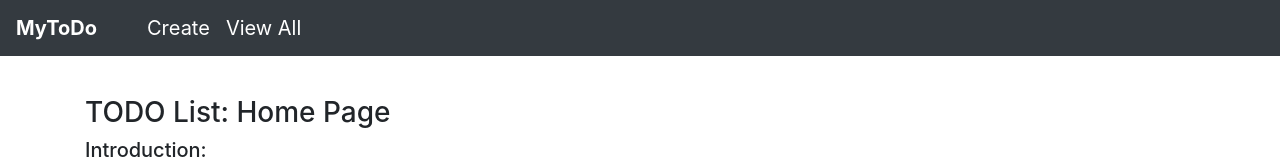
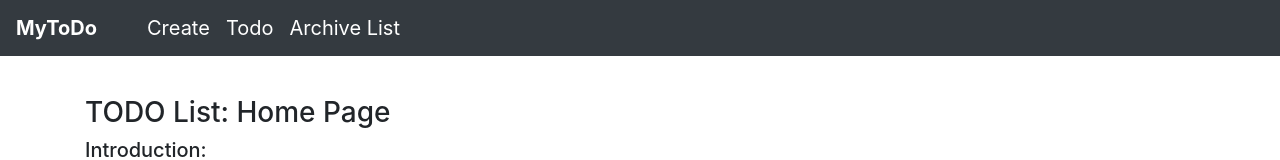
Before and after one commit to cargando/react_todo, a React (Create React App) app: page / in a window 1280 px wide. Shown: the top 160 px of the page. Built offline with nearby package versions, Linux system fonts and the light colour scheme.

Commit message:
archive + active Lists

```diff
--- a/src/components/navbar/index.jsx
+++ b/src/components/navbar/index.jsx
@@ -24,7 +24,9 @@ class NavBar extends Component {
 					<ul className='navbar-nav mr-auto'>
 						<li className='nav-item'>
 							<Link className='navbar-brand' to={ URL.URL_ADD_ITEM }>Create</Link>
-							<Link className='navbar-brand' to={ URL.URL_VIEW_LIST }>View All</Link>
+							<Link className='navbar-brand' to={ URL.URL_VIEW_LIST }>Todo</Link>
+							<Link className='navbar-brand' to={ URL.URL_ARCHIVE }>Archive List</Link>
+
 						</li>
 					</ul>
 				</div>
--- a/src/components/task_list/index.jsx
+++ b/src/components/task_list/index.jsx
@@ -10,6 +10,7 @@ class TaskList extends Component {
 		dataList: PropTypes.array, // redux - список задач
 		actUpdateTaskList: PropTypes.func, // redux - обновить весь список с напоминаниями
 		actClearTaskList: PropTypes.func, // redux - очистить весь список
+		archive: PropTypes.bool, // вывести элементы из архива
 	};
 
 	static defaultProps = {
@@ -35,7 +36,8 @@ class TaskList extends Component {
 	};
 
 	renderItem = (item) => {
-		return (<ListItem
+
+		return (item.archive === this.props.archive) && (<ListItem
 			key={ item.id  }
 			id={ item.id }
 			title={ item.title }
--- /dev/null
+++ b/src/pages/view_archive/index.jsx
@@ -0,0 +1,17 @@
+import React from 'react';
+import TaskList from '../../components/task_list';
+
+export default (props) => {
+
+	return (
+		<div className='container' style={ { marginTop: '40px' } }>
+			<div className='row'>
+				<h1>React TODO LIST: List of Archived Reminders</h1>
+			</div>
+			<br />
+			<div className='row'>
+				<TaskList archive />
+			</div>
+		</div>
+	);
+};
--- a/src/router/router.jsx
+++ b/src/router/router.jsx
@@ -4,15 +4,17 @@ import { Switch, Route } from 'react-router-dom';
 import HomePage from '../pages/home';
 import AddItemPage from '../pages/add_item';
 import ViewListPage from '../pages/view_list';
+import ViewArchiveListPage from '../pages/view_archive';
 import Page404 from '../pages/404';
 import * as URL from './url';
 
-export default () => {
+export default () => { // localhost/view
 	return (
 		<Switch>
 			<Route exact path={ URL.URL_HOME } component={ HomePage } />
 			<Route exact path={ URL.URL_ADD_ITEM } component={ AddItemPage } />
 			<Route exact path={ URL.URL_VIEW_LIST } component={ ViewListPage } />
+			<Route exact path={ URL.URL_ARCHIVE } component={ ViewArchiveListPage } />
 			<Route component={ Page404 } />
 		</Switch>);
 };
```
